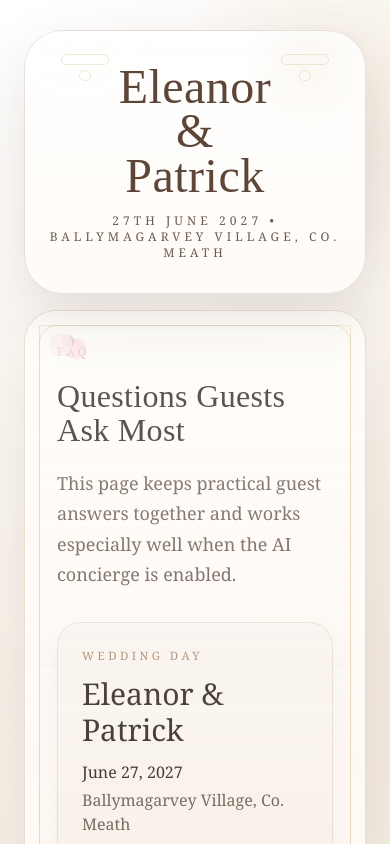
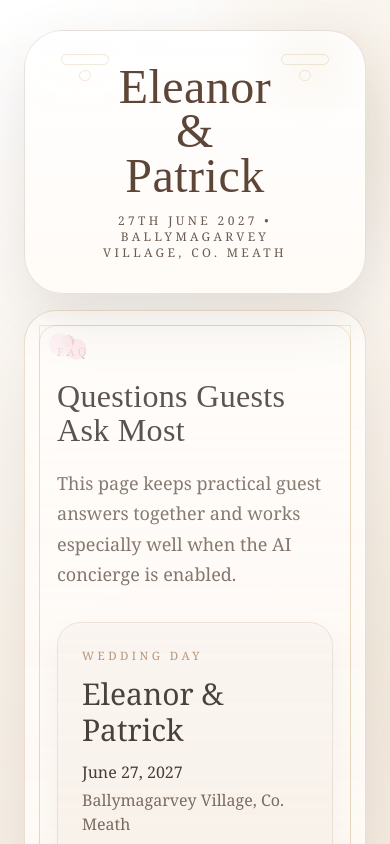
Before and after one commit to dh1612/wedding-website-platform, a Next.js app: page /faq in a window 390 px wide. Shown: the top 844 px of the page. Built offline with nearby package versions, Linux system fonts and the light colour scheme.

Commit message:
Fix mobile intake and header overflow issues

```diff
--- a/components/site-header.tsx
+++ b/components/site-header.tsx
@@ -110,7 +110,7 @@ export function SiteHeader({
               <span className="romantic-corner romantic-corner-right" aria-hidden="true" />
             </>
           )}
-          <div className="relative">
+          <div className="relative min-w-0 overflow-hidden">
             {mode === "scroll" && scrollNavItems.length ? (
               <div className="absolute right-0 top-0">
                 <MobileSectionMenu
@@ -123,13 +123,13 @@ export function SiteHeader({
             ) : null}
             <Link
               href={buildModeHref(siteBasePath, themeId, mode)}
-              className="mx-auto block max-w-4xl text-center"
+              className="mx-auto block min-w-0 max-w-4xl text-center"
             >
               <p
                 className={
                   isFloralFrameTheme
-                    ? "text-[clamp(2.8rem,7vw,5.5rem)] leading-none text-[var(--accent-strong)]"
-                    : "romantic-title text-[clamp(3rem,6vw,5.2rem)] leading-none text-[var(--accent-strong)]"
+                    ? "text-[clamp(2.8rem,7vw,5.5rem)] leading-none text-[var(--accent-strong)] break-words [text-wrap:balance]"
+                    : "romantic-title text-[clamp(3rem,6vw,5.2rem)] leading-none text-[var(--accent-strong)] break-words [text-wrap:balance]"
                 }
                 style={{ fontFamily: isFloralFrameTheme || isSoftBlushTheme ? "var(--font-script)" : "var(--font-display)" }}
               >
@@ -146,7 +146,7 @@ export function SiteHeader({
                   wedding.couple
                 )}
               </p>
-              <p className="mt-4 text-xs uppercase tracking-[0.34em] text-[var(--muted)] sm:text-sm">
+              <p className="mx-auto mt-4 max-w-[22rem] break-words text-xs uppercase tracking-[0.28em] text-[var(--muted)] [text-wrap:balance] sm:max-w-3xl sm:text-sm sm:tracking-[0.34em]">
                 {[displayDate, wedding.locationSummary].filter(Boolean).join(" • ")}
               </p>
             </Link>
```
